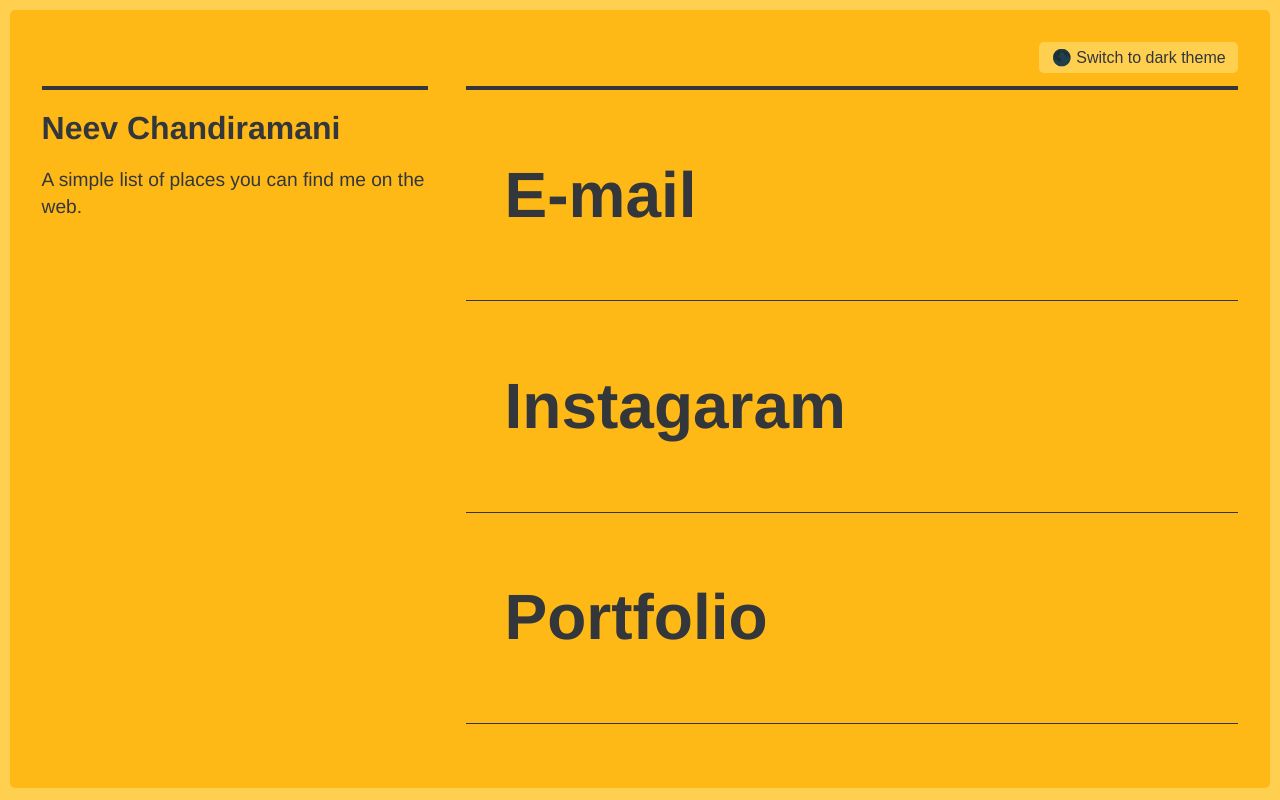
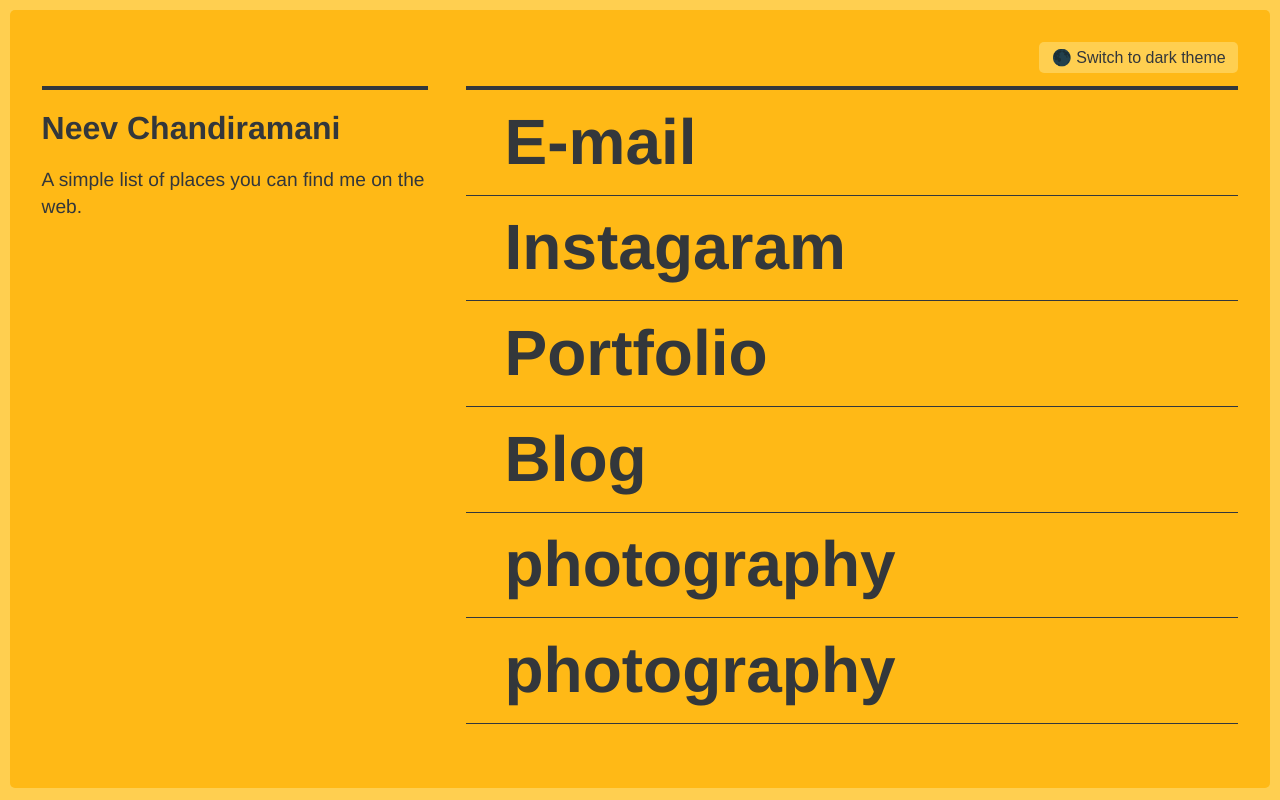
Before and after one commit to Lotustrailtheprestigefig/Netlify, a plain HTML site: page index.html in a window 1280 px wide. Drawn offline with Linux system fonts and the light colour scheme; a web font is replaced by a local one.

Commit message:
Update index.html

```diff
--- a/index.html
+++ b/index.html
@@ -55,7 +55,16 @@
         <a href="https://neevchandiramani.com">
           <strong>Portfolio</strong>
           <span>@Neev Chandiramani</span>
-        </a>
+        <a href="https://blog.neevchandiramani.com">
+            <strong>Blog</strong>
+            <span>@Neev Chandiramani</span>
+          <a href="https://photography.neevchandiramani.com">
+              <strong>photography</strong>
+              <span>@Neev Chandiramani</span>
+          <a href="https://uptime.neevchandiramani.com/status/neevchandiramani">
+              <strong>photography</strong>
+              <span>@Neev Chandiramani</span>
+            </a>
       </nav>
     </main>
 
```
